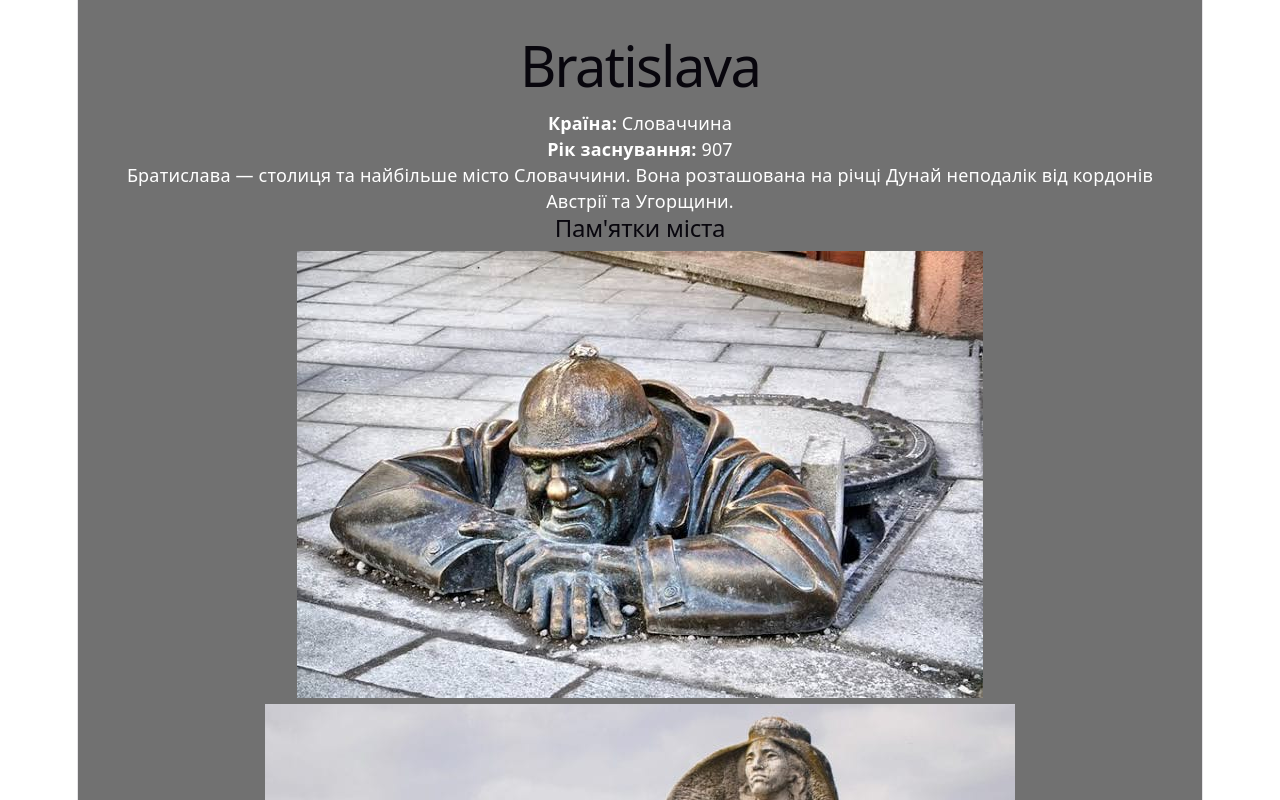
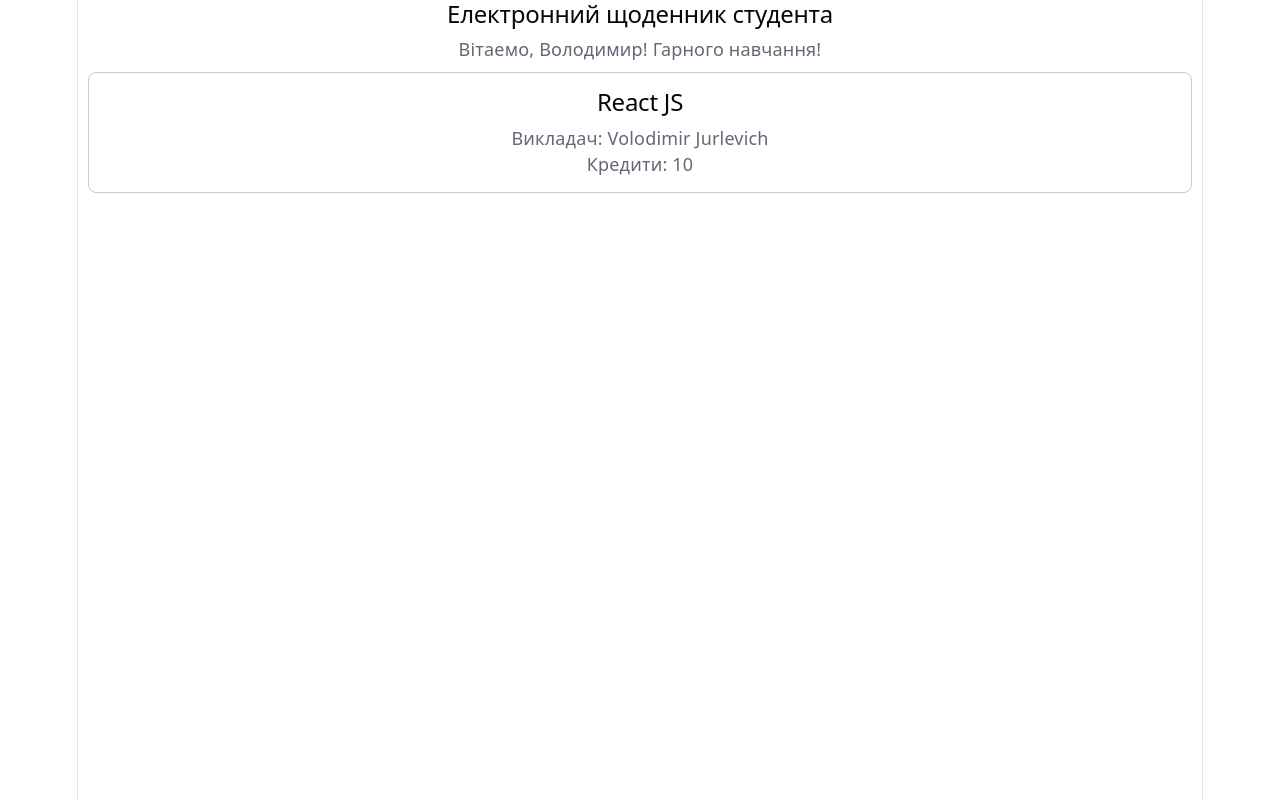
Before and after one commit to ART8M-sis/first-react-project, a React (Vite) app: page / in a window 1280 px wide. Shown: the top 800 px of the page. Built offline with nearby package versions, Linux system fonts and the light colour scheme.

Commit message:
feat: add header and cors card components

```diff
--- a/src/App.tsx
+++ b/src/App.tsx
@@ -1,15 +1,22 @@
 import CityInfo from "./components/CityInfo";
 import BookInfo from "./components/BookInfo";
-
+import Header  from "./components/Header";
+import CourseCard from "./components/CoursCard";
 function App() {
   return (
-    <main>
-      <CityInfo />
+    // {/* <main>
+    //   (Урок №1)
+    //   <CityInfo />
+    //   <hr />
+    //   <BookInfo />
+    // </main>*/}
 
-      <hr />
+    <div>
+      <Header studentName="Володимир" />
+      <CourseCard title="React JS" teacher="Volodimir Jurlevich" credits={10} />
+    </div>
 
-      <BookInfo />
-    </main>
+
   );
 }
 
--- /dev/null
+++ b/src/components/CoursCard.tsx
@@ -0,0 +1,25 @@
+interface CourseCardProps{
+    title:string
+    teacher:string
+    credits?:number
+}
+
+export default function CourseCard({
+    title , teacher , credits=0
+} : CourseCardProps){
+    return(
+       <div
+          style={{
+            border: "1px solid #ccc",
+            padding: "15px",
+            margin: "10px",
+            borderRadius: "8px",
+          }}
+        >
+            <h2>{title}</h2>
+            <p>Викладач: {teacher}</p>
+            <p>Кредити: {credits}</p>
+
+        </div>
+    )
+}
--- a/src/components/Header.tsx
+++ b/src/components/Header.tsx
@@ -1,9 +1,13 @@
-function Header(){
+interface HeaderProps{
+    studentName: string
+}
+
+export default function Header({studentName}:HeaderProps){
     return(
-        <header style={{backgroundColor: "#282c34" ,color: "white", padding:"20px"}}>
-            <h2>Мій перший React-застосунок</h2>
-            <p>Сьогодні ми вивчаемо компоненти</p>
+        <header>
+            <h2>Електронний щоденник студента</h2>
+            {/* Інтерпаляція рядків */}
+            <p>Вітаемо, {studentName}! Гарного навчання!</p>
         </header>
     )
 }
-export default Header;
```
